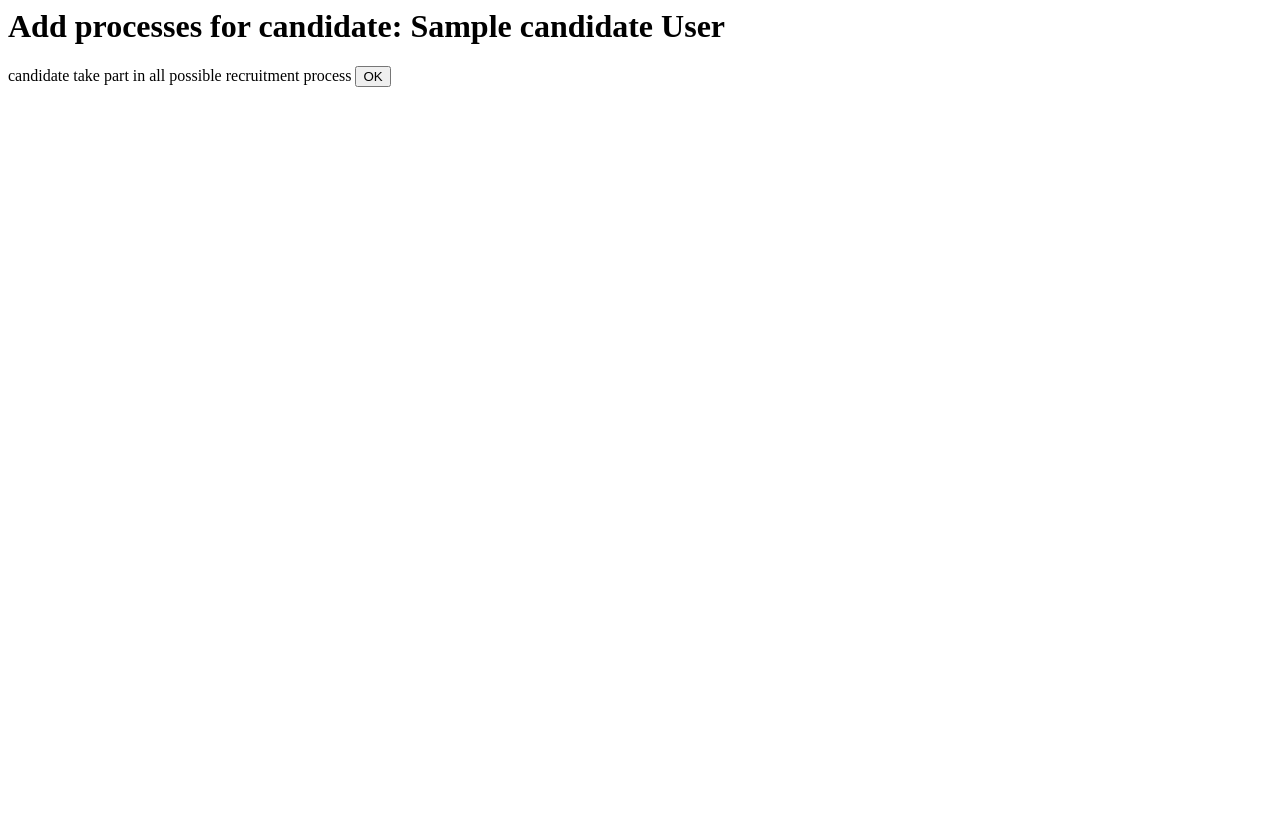
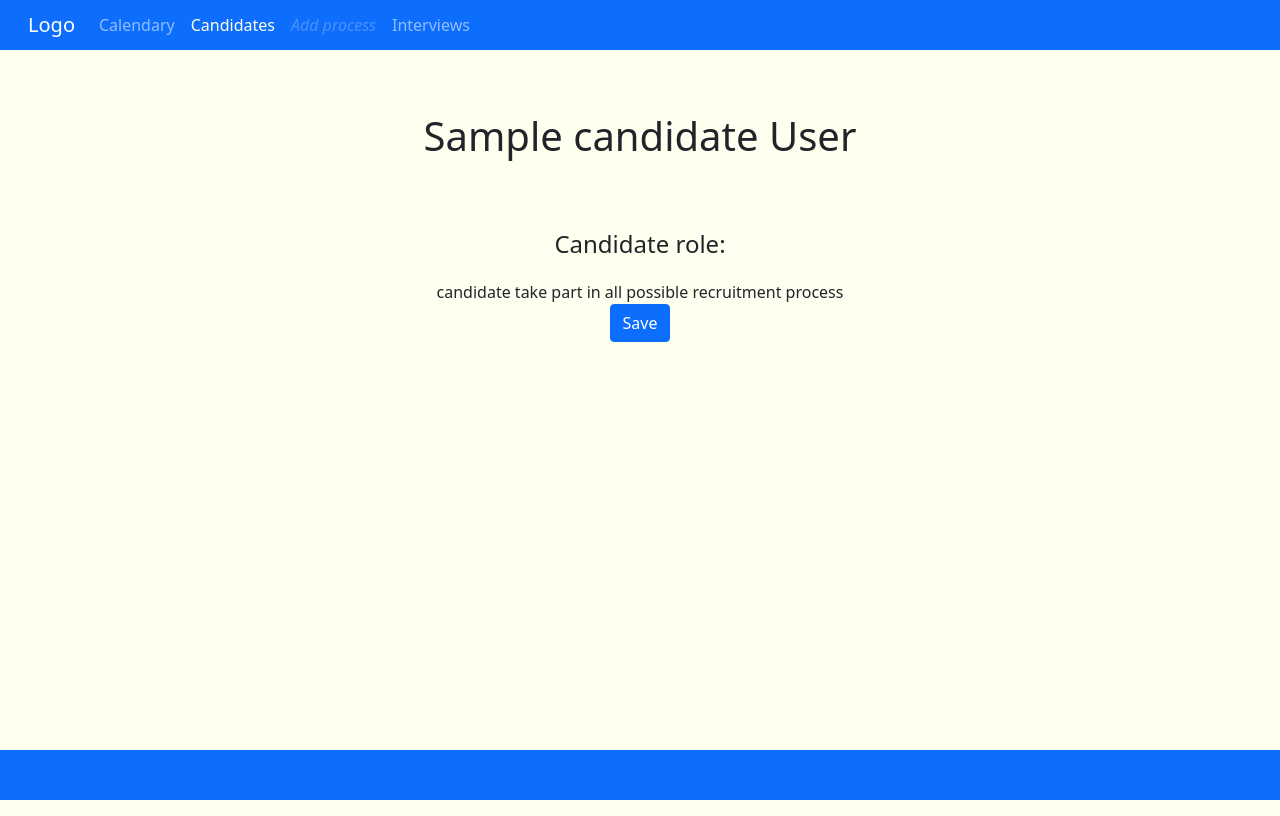
Before and after one commit to rafal1999/TAB, a Django app: page /candidates/addprocess/1 in a window 1280 px wide. Before the commit the page ends 87 px from the top, so only its background shows below. Run offline with Django 3.2, Linux system fonts and the light colour scheme; tables that the repository leaves empty hold one stand-in row (values such as "Sample post"); some libraries are stand-ins or nearby versions.

Commit message:
wyglad dodawania procesu

```diff
--- a/Site/templates/addprocess.html
+++ b/Site/templates/addprocess.html
@@ -1,12 +1,52 @@
+{% extends 'base.html' %}
+{% load static %}
+
+{% block content %}
+
+<link
+  rel="stylesheet"
+  type="text/css"
+  href=" {% static 'home/css/bootstrap.css' %}"
+/>
 
 <html>
+    <title>Candidates recruitment system</title>
+    <body style="background-color:ivory">
+        <nav class="navbar fixed-top navbar-dark bg-primary navbar-expand-lg" style="height: 50px" >
+            <div class="container-fluid">
+                <a class="navbar-brand" href="/">Logo</a>
+                <div class="collapse navbar-collapse">
+                    <ul class="navbar-nav">
+                        <li class="nav-item">
+                            <a href="/calendar/" class="nav-link">Calendary</a>
+                        </li>
+                        <li class="nav-item">
+                            <a href="/candidates" class="nav-link" style="color: ivory;">Candidates</a>
+                        </li>
+                        <li class="nav-item" >
+                          <a class="nav-link disabled" style="font-style: italic" >Add process</a>
+                        </li>
+                        <li class="nav-item">
+                            <a href="/interviews" class="nav-link">Interviews</a>
+                        </li>
+                    </ul>
+                </div>
+            </div>
+        </nav>
+        <nav class="navbar fixed-bottom navbar-dark bg-primary " style="height: 50px" ></nav>
 
-    <h1>Add processes for candidate: {{candidate.Name}} {{candidate.Surname}} </h1>
+        <center>
+            <br><br>
+            <h1> {{candidate.Name}} {{candidate.Surname}} </h1>
+        </center>
+        <br><br>
 
+        <fieldset style=" text-align: center; " >
+            <legend style="padding: 10px;">Candidate role:</legend>
                 <form method="POST">
                     {% csrf_token %}
                     {% if roles %}
-        role:
+
                         {% for r in roles%}
                         <input type="checkbox" id="{{r.ID}}" name="{{r.ID}}" value="{{r.ID}}">
                         <label for="{{r.ID}}"> {{r.Name}}</label><br>
@@ -16,6 +56,11 @@
                     {% if not roles %}
                         candidate take part in all possible recruitment process
                     {% endif %}
-        <button>OK</button>
+                    <br>
+                    <button class="btn btn-primary">Save</button>
                 </form>
+        </fieldset>
+
 </html>
+
+{% endblock content %}
```
Lines whose indentation alone changed are shown as unchanged.
